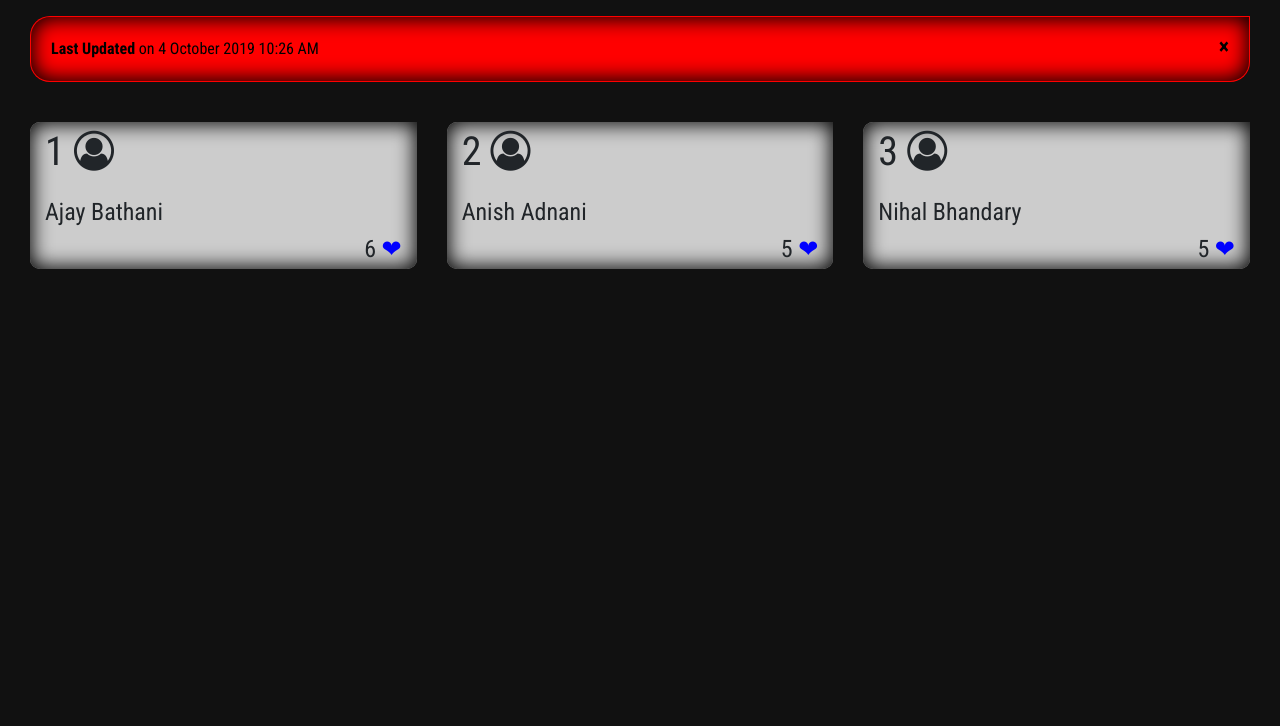
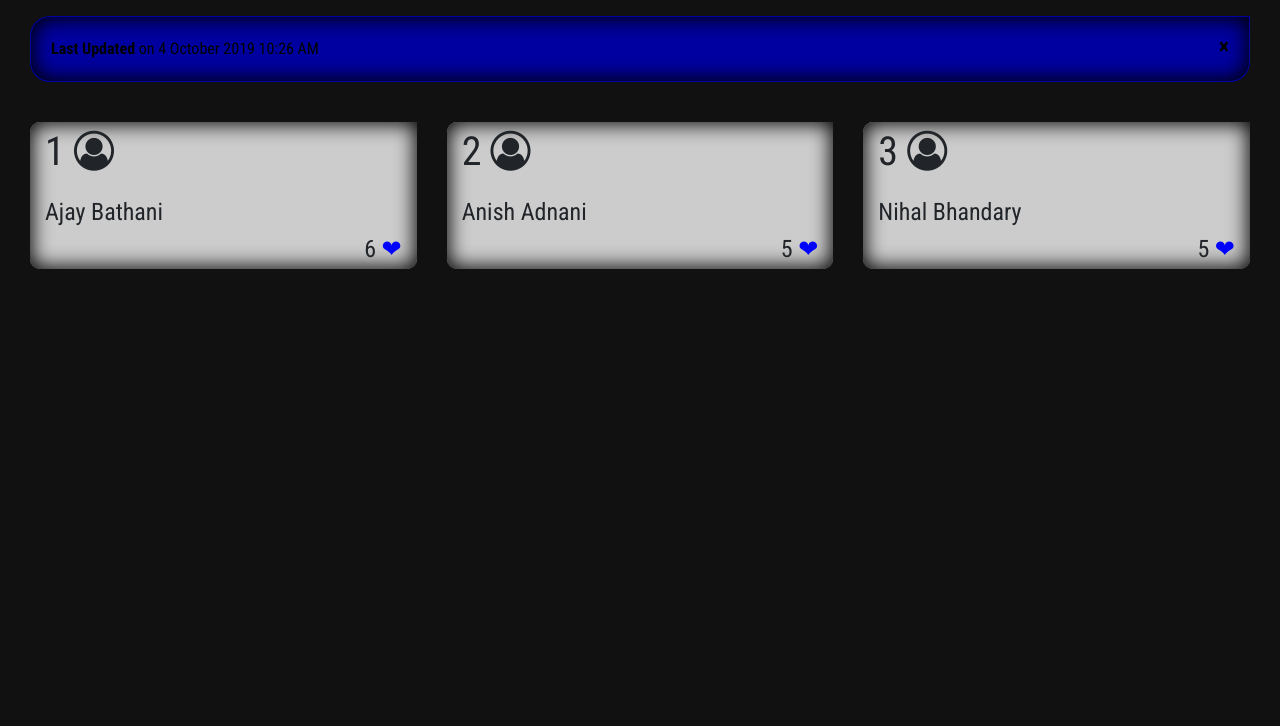
Before and after one commit to midnightbot/leaderboar-try, a plain HTML site: page index.html in a window 1280 px wide. Shown: the part 74-800 px from the top of the page. Drawn offline with nearby package versions, Linux system fonts and the light colour scheme.

Commit message:
Update index.html

```diff
--- a/index.html
+++ b/index.html
@@ -50,7 +50,7 @@
             border-radius: 20px;
             border-top-right-radius: 0px;
             box-shadow: inset 0 0 20px 2px black;
-            background-color: red;
+            background-color: 	#0000A0;
         }
 
         .closebtn {
```
